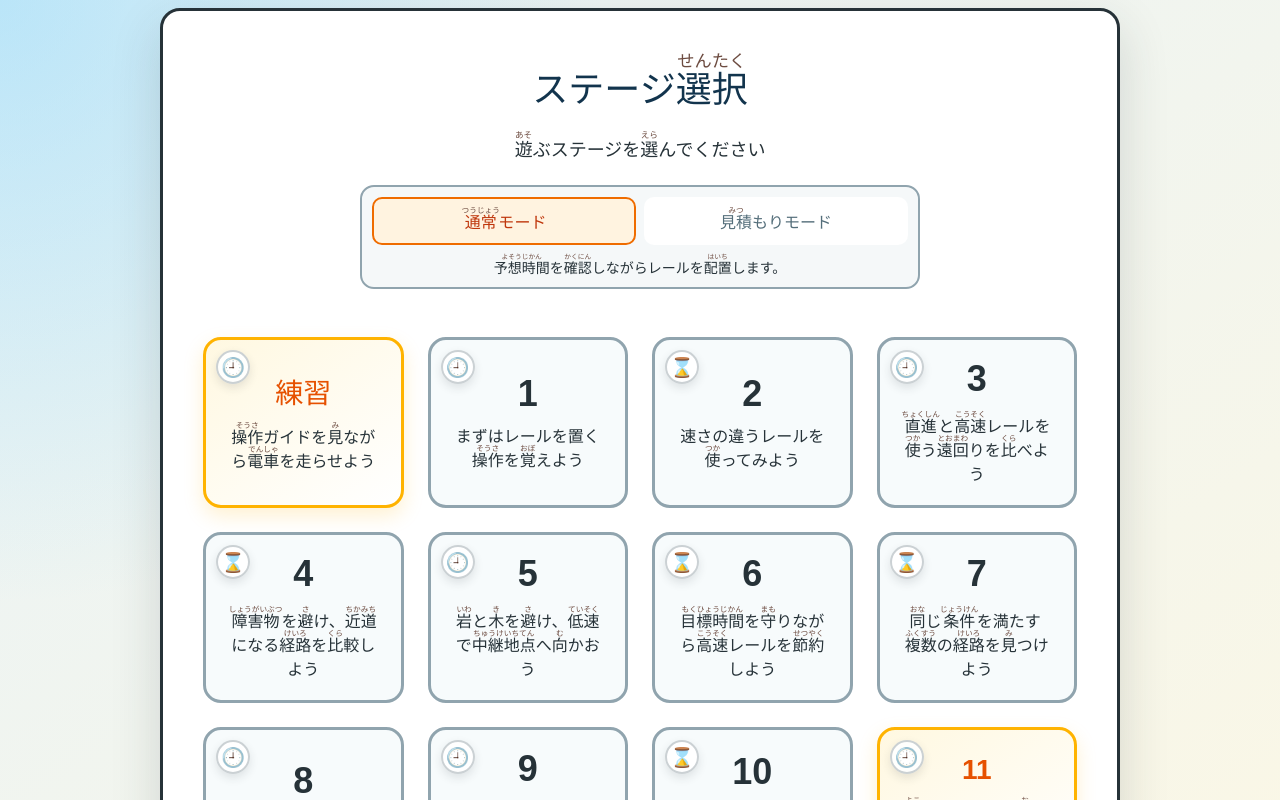
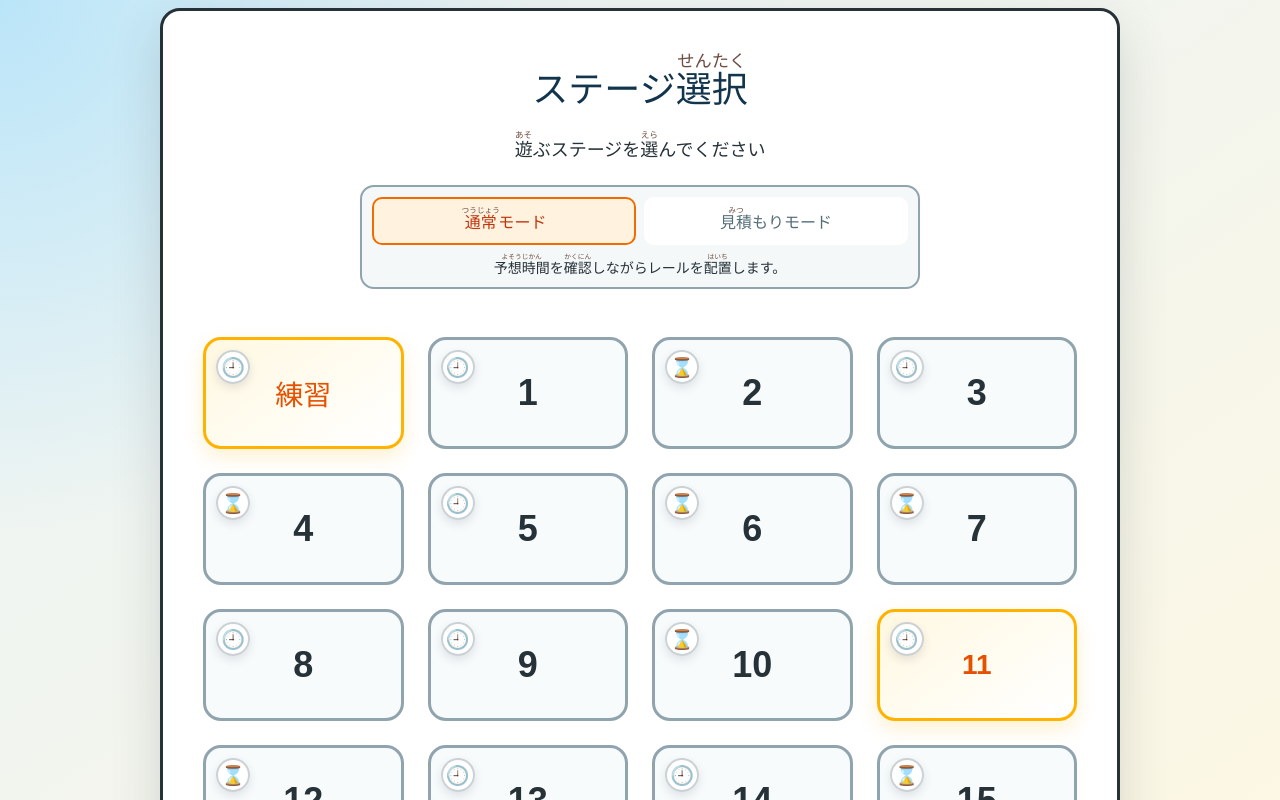
Before and after one commit to TsurutaProject/Train_Proto-Type, a React (Vite) app: page / in a window 1280 px wide. Both pictures are taken after a click on the button "START". Shown: the top 800 px of the page. Built offline with nearby package versions, Linux system fonts and the light colour scheme.

Commit message:
fix:simplize menu

```diff
--- a/src/App.css
+++ b/src/App.css
@@ -21,6 +21,7 @@
 
 .title-screen,
 .result-screen {
+  min-height: calc(100vh - 48px);
   display: flex;
   flex-direction: column;
   align-items: center;
@@ -83,7 +84,7 @@
 
 .stage-list button {
   position: relative;
-  min-height: 140px;
+  min-height: 112px;
   padding: 18px;
   border: 3px solid #90a4ae;
   border-radius: 18px;
@@ -118,20 +119,27 @@
 }
 
 .stage-result-mark {
-  display: block;
-  margin-top: 12px;
-  padding: 5px 8px;
-  border-radius: 8px;
+  position: absolute;
+  right: 12px;
+  bottom: 12px;
+  width: 30px;
+  height: 30px;
+  display: grid;
+  place-items: center;
+  border: 2px solid #ffffff;
+  border-radius: 999px;
   color: #1b5e20;
-  background: #c8e6c9;
-  font-size: 14px;
+  background: #a5d6a7;
+  font-size: 20px;
   font-style: normal;
   font-weight: 900;
+  line-height: 1;
+  box-shadow: 0 4px 10px rgb(38 50 56 / 14%);
 }
 
 .off-time-stage-card .stage-result-mark {
   color: #6d4c00;
-  background: #ffecb3;
+  background: #ffe082;
 }
 
 .stage-condition-icon,
@@ -162,20 +170,13 @@
   font-weight: 900;
 }
 
-.stage-list .stage-number,
-.stage-list small {
+.stage-list .stage-number {
   display: block;
 }
 
 .stage-list .stage-number {
-  margin-bottom: 10px;
   font-size: 36px;
   font-weight: 900;
-}
-
-.stage-list small {
-  font-size: 16px;
-  line-height: 1.5;
 }
 
 .stage-mode-selector {
--- a/src/App.jsx
+++ b/src/App.jsx
@@ -545,21 +545,6 @@ const isStageCleared = (stage, stageResult) => {
     : Math.abs(stageResult.difference) < EXACT_TIME_TOLERANCE
 }
 
-const getStageResultLabel = (stage, stageResult) => {
-  if (getClearCondition(stage) === 'within') {
-    return stageResult.difference <= EXACT_TIME_TOLERANCE
-      ? '✓ 時間以内'
-      : `${stageResult.difference.toFixed(1)}秒早くできそう`
-  }
-
-  if (Math.abs(stageResult.difference) < EXACT_TIME_TOLERANCE) {
-    return '✓ 時間ぴったり'
-  }
-
-  const seconds = Math.abs(stageResult.difference).toFixed(1)
-  return `${seconds}秒${stageResult.difference > 0 ? '早く' : 'ゆっくり'}できそう`
-}
-
 const getStageClearConditionIcon = (stage) =>
   getClearCondition(stage) === 'within' ? '⌛' : '🕘'
 
@@ -2722,10 +2707,9 @@ function App() {
                   <span className="stage-number">
                     <RubyText text={String(stage.badge ?? stageNumber)} />
                   </span>
-                  <small><RubyText text={stage.description} /></small>
-                  {stageResult && (
-                    <em className="stage-result-mark">
-                      <RubyText text={getStageResultLabel(stage, stageResult)} />
+                  {stageCleared && (
+                    <em className="stage-result-mark" aria-label="クリア済み">
+                      ✓
                     </em>
                   )}
                 </button>
```
